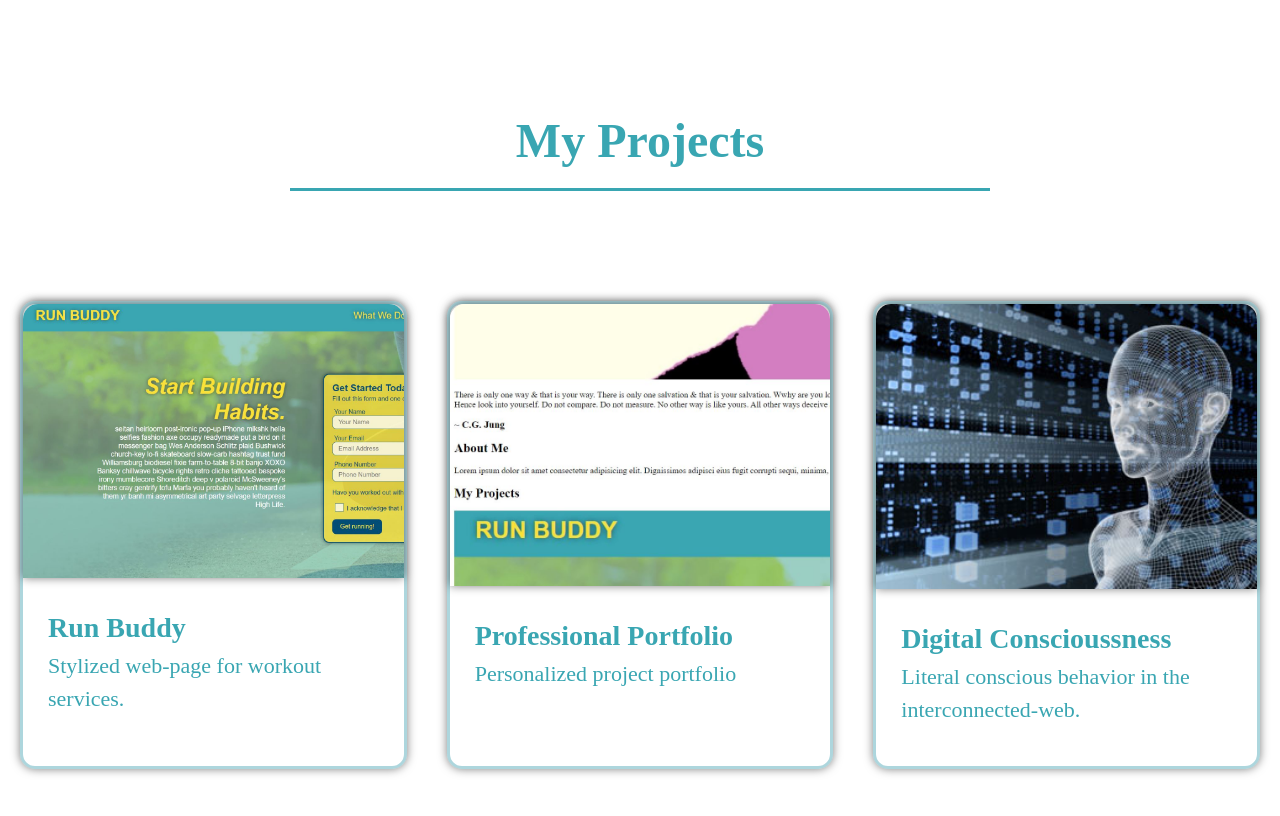
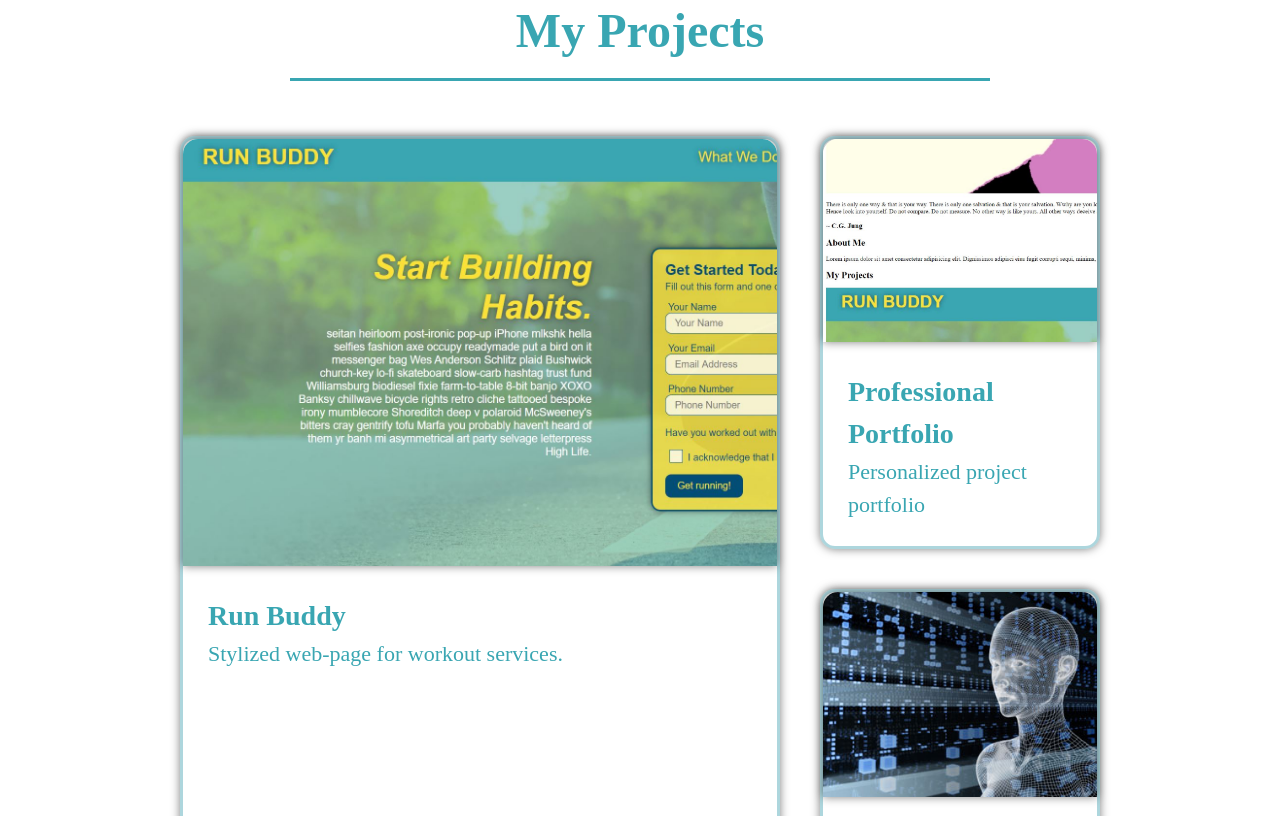
Before and after one commit to chill-phil/pro-portfolio, a plain HTML site: page index.html in a window 1280 px wide. Shown: the part 1084-1900 px from the top of the page. Drawn offline with Linux system fonts and the light colour scheme.

Commit message:
finished styles

```diff
--- a/assets/css/styles.css
+++ b/assets/css/styles.css
@@ -94,7 +94,7 @@ header nav ul li a {
 
 /* ABOUT ME SECTION */
 #aboutMe {
-    padding: 110px 0 200px 0;
+    padding: 50px 0 50px 0;
     color: var(--text-color);
 }
 .intro p {
@@ -114,12 +114,27 @@ header nav ul li a {
     margin: 0 auto;
     display: flex;
     flex-wrap: wrap;
+    justify-content: center;
+}
+
+.main-project {
+    width: 50%;
+    display: flex;
+    flex-wrap: wrap;
+    justify-content: center;
+}
+
+.sub-project {
+    height: auto;
+    width: 25%;
+    display: flex;
+    flex-wrap: wrap;
     justify-content: space-around;
 }
 
 .project {
     border: 3px solid #39a6;
-    margin: 75px 20px;
+    margin: 20px;
     flex: 1;
     color: var(--text-color);
     box-shadow: 0 0 10px rgba(0, 0, 0, 0.5);
@@ -147,7 +162,6 @@ header nav ul li a {
   .project-bio h4 {
     font-weight: lighter;
     font-size: 22px;
-    margin-bottom: 15px;
   }
 
   .project-bio p {
@@ -212,7 +226,7 @@ footer {
     color: var(--text-color);
     padding-bottom: 20px;
     text-align: center;
-    margin: 0 auto 35px auto;
+    margin: 50px auto 35px auto;
     width: 700px;
 }
 
--- a/index.html
+++ b/index.html
@@ -74,18 +74,27 @@
 
             <!-- project cards -->
             <div class="projects">
-                <!-- 1st Project -->
+                <!-- Main Project -->
+                <div class="main-project">
                     <article class="project">
+                        <a href="https://chill-phil.github.io/run-buddy/" target="_blank">
                             <img src="./assets/images/run-buddy-snip.jpg" alt="run-buddy screen-grab" />
+                        </a>
+
                         <div class="project-bio">
                             <h3 class="project-name">Run Buddy</h3>
                             <h4 class="project-blurb">Stylized web-page for workout services.</h4>
                         </div>
                     </article>
+                </div>
 
+                <div class="sub-project">
                     <!-- second Project -->
                     <article class="project">
+                        <a href="https://chill-phil.github.io/pro-portfolio/" target="_blank">
                             <img src="./assets/images/pro-portfolio-dev.JPG" alt="pro-portfolio development screen-grab" />
+                        </a>
+
                         <div class="project-bio">
                             <h3 class="project-name">Professional Portfolio</h3>
                             <h4 class="project-blurb">Personalized project portfolio</h4>
@@ -94,12 +103,17 @@
                     <!-- third project -->
 
                     <article class="project">
+                        <a href="https://www.youtube.com/watch?v=LoeaytgytZ0" target="_blank">
                             <img src="./assets/images/artificial-intelligence-robot-ai.jpg" alt="sentient ai image" />
+                        </a>
+
                         <div class="project-bio">
                             <h3 class="project-name">Digital Conscioussness</h3>
+
                             <h4 class="project-blurb">Literal conscious behavior in the interconnected-web.</h4>
                         </div>
                     </article>
+                </div>
             </div>
         </section>
 
```
Lines whose indentation alone changed are shown as unchanged.
